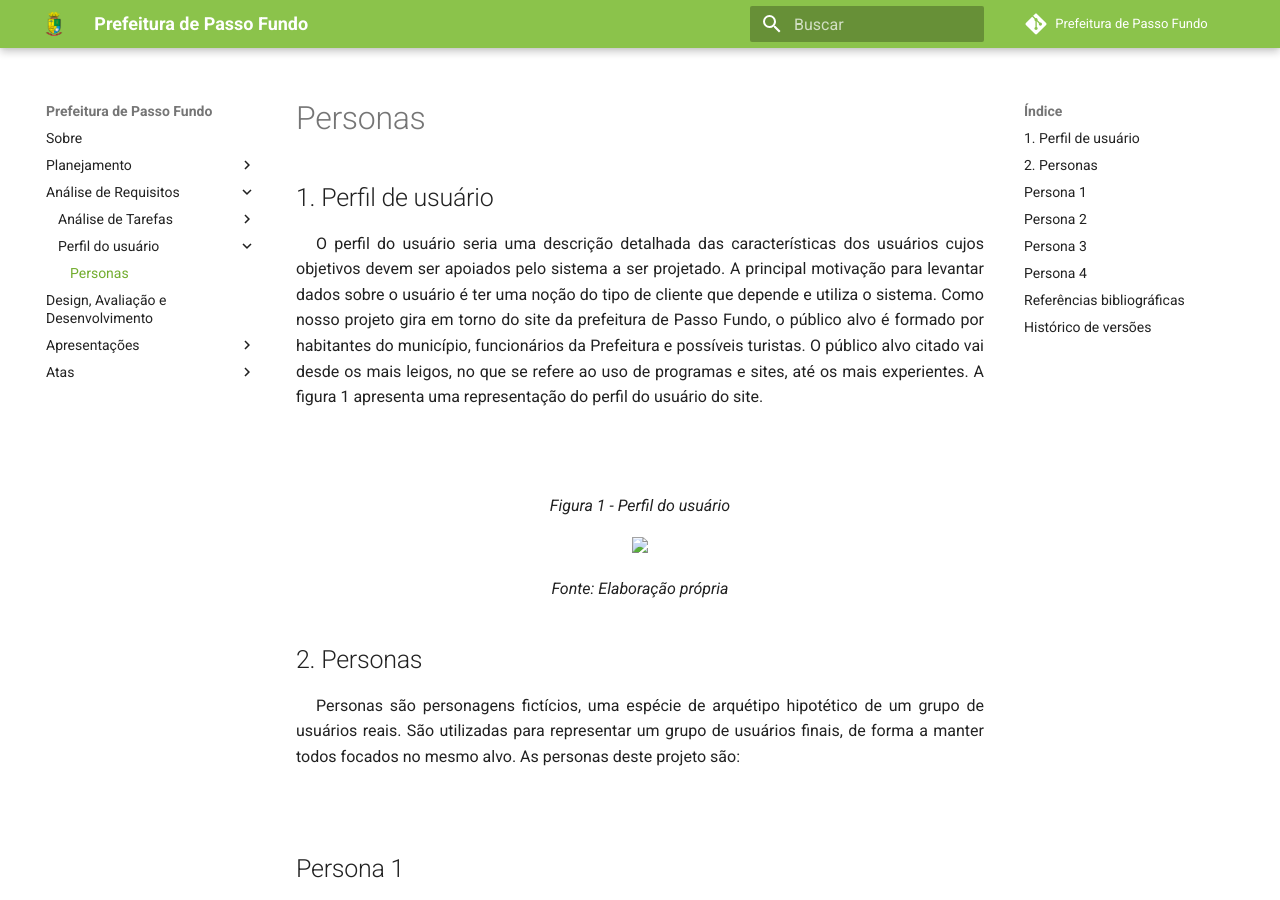
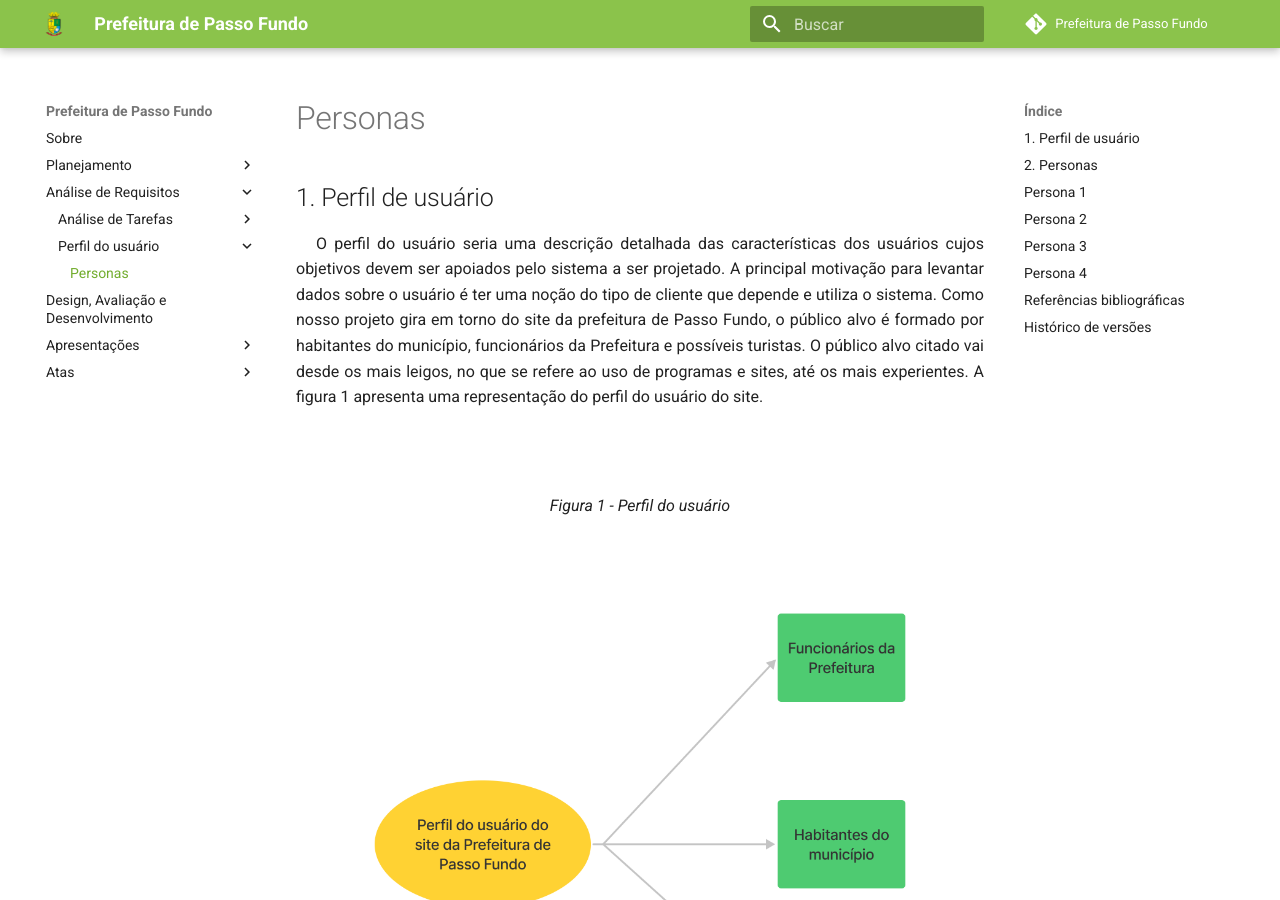
Before and after one commit to Interacao-Humano-Computador/2021.2-Prefeitura-de-Passo-Fundo, an MkDocs documentation site: the page built from docs/AnaliseRequisitos/PerfilUsuario/personas.md, in a window 1280 px wide and 900 px high. Built offline with MkDocs 1.6.1 and Material for MkDocs 9.7.7, drawn with Linux system fonts in a browser that asks for light colours; comment, search, counter and statistics services are not loaded.

Commit message:
#36 correção imagem perfil do usuário

```diff
--- a/docs/AnaliseRequisitos/PerfilUsuario/personas.md
+++ b/docs/AnaliseRequisitos/PerfilUsuario/personas.md
@@ -13,7 +13,7 @@
 <div align="center">
 
 <figcaption>Figura 1 - Perfil do usuário </figcaption>
-<img src="../../../assets/img/perfilusuario.png">
+<img src="https://raw.githubusercontent.com/Interacao-Humano-Computador/2021.2-Prefeitura-de-Passo-Fundo/Perfil_e_personas/assets/img/perfilusuario.png">
 <figcaption>Fonte: Elaboração própria</figcaption>
 
 </div>
```
